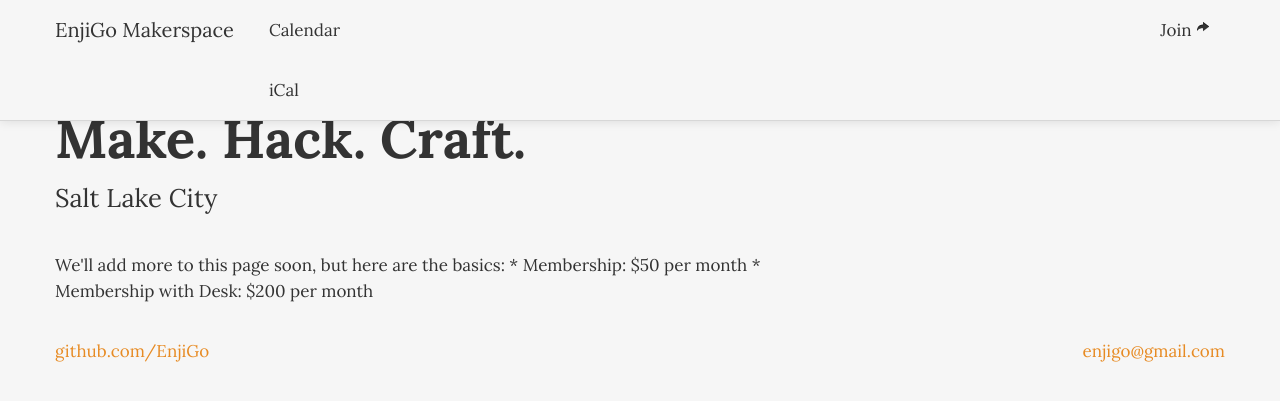
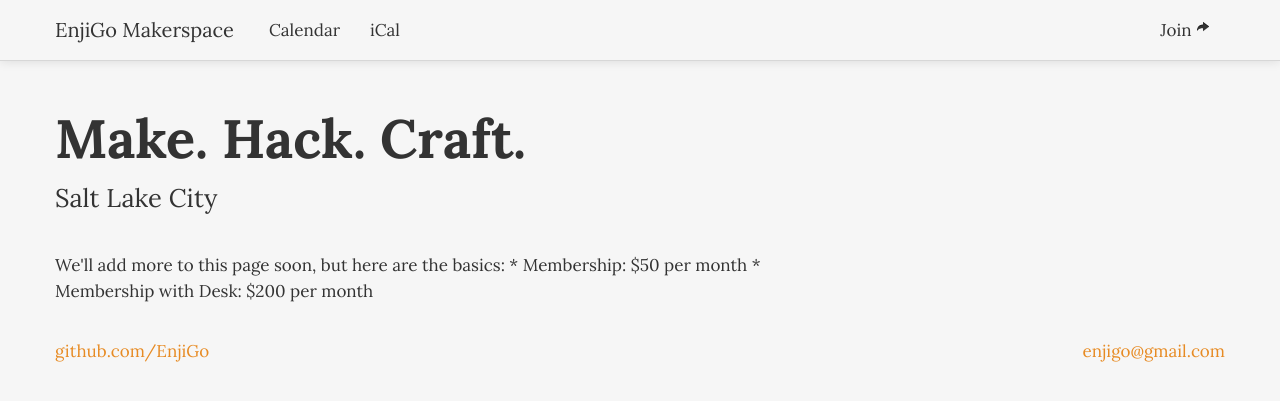
Before and after one commit to makesaltlake/website, a Jekyll site: the page built from join.html, in a window 1280 px wide. Shown: the top 401 px of the page. Built offline with Jekyll 4.4.1, drawn with Linux system fonts in a browser that asks for light colours.

Commit message:
Update default.html

```diff
--- a/_layouts/default.html
+++ b/_layouts/default.html
@@ -41,6 +41,8 @@
             <ul class="nav" id="main-menu-left">
               <li class="dropdown" id="calendar-menu">
                 <a class="dropdown-toggle" href="/calendar.html">Calendar</a>
+              </li>
+              <li class="dropdown" id="ical-menu">
                 <a class="dropdown-toggle" href="/events.ics">iCal</a>
               </li>
             </ul>
```
